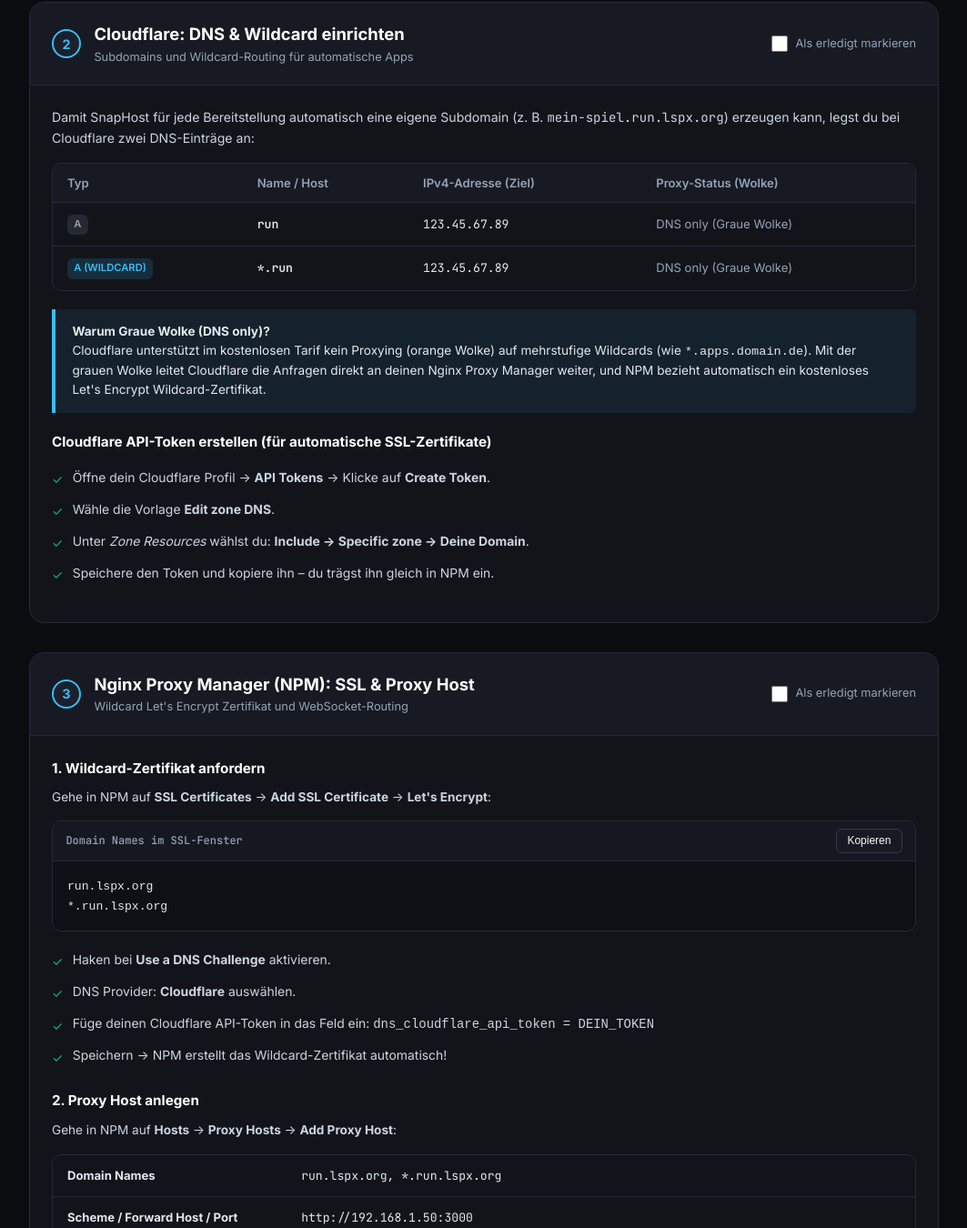
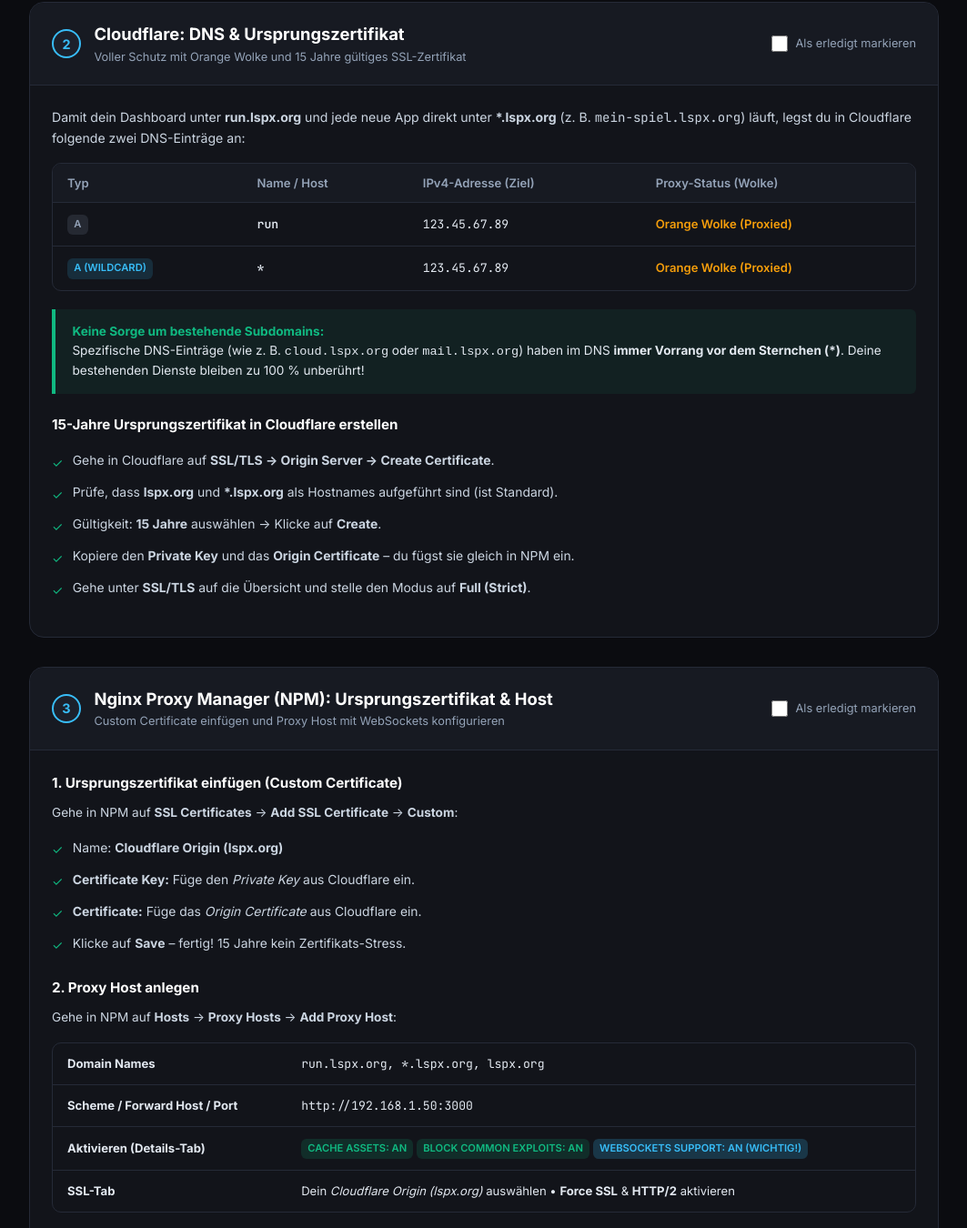
Before and after one commit to lspx-1/snaphost, a website: page public/setup-guide.html in a window 1280 px wide. Shown: the part 1171-2521 px from the top of the page at 91% size, without its empty margins (108-1171 px from the left). Drawn offline with Linux system fonts and the light colour scheme.

Commit message:
Configure lspx.org with run.lspx.org dashboard and Cloudflare Origin Cert

```diff
--- a/public/setup-guide.html
+++ b/public/setup-guide.html
@@ -562,7 +562,7 @@
       <div class="config-grid">
         <div class="input-field">
           <label for="cfg-domain">Basis-Domain (Root Domain)</label>
-          <input type="text" id="cfg-domain" value="run.lspx.org" placeholder="z. B. run.lspx.org">
+          <input type="text" id="cfg-domain" value="lspx.org" placeholder="z. B. lspx.org">
         </div>
         <div class="input-field">
           <label for="cfg-wan-ip">Öffentliche IP (Cloudflare WAN)</label>
@@ -640,8 +640,8 @@
         <div class="step-title-wrap">
           <div class="step-number">2</div>
           <div>
-            <h2 class="step-title">Cloudflare: DNS &amp; Wildcard einrichten</h2>
-            <p class="step-subtitle">Subdomains und Wildcard-Routing für automatische Apps</p>
+            <h2 class="step-title">Cloudflare: DNS &amp; Ursprungszertifikat</h2>
+            <p class="step-subtitle">Voller Schutz mit Orange Wolke und 15 Jahre gültiges SSL-Zertifikat</p>
           </div>
         </div>
         <label class="step-checkbox-wrap">
@@ -652,7 +652,7 @@
 
       <div class="step-body">
         <p style="font-size:0.88rem;color:#cbd5e1;">
-          Damit SnapHost für jede Bereitstellung automatisch eine eigene Subdomain (z. B. <code class="font-mono" id="cf-preview-sub">mein-spiel.apps.meinedomain.de</code>) erzeugen kann, legst du bei Cloudflare zwei DNS-Einträge an:
+          Damit dein Dashboard unter <strong>run.lspx.org</strong> und jede neue App direkt unter <strong>*.lspx.org</strong> (z. B. <code class="font-mono">mein-spiel.lspx.org</code>) läuft, legst du in Cloudflare folgende zwei DNS-Einträge an:
         </p>
 
         <div class="table-wrap">
@@ -668,42 +668,46 @@
             <tbody>
               <tr>
                 <td><span class="tag-badge tag-dns">A</span></td>
-                <td><strong class="font-mono" id="cf-record-main">apps</strong></td>
+                <td><strong class="font-mono">run</strong></td>
                 <td><span class="font-mono text-wan-ip">123.45.67.89</span></td>
-                <td><span style="color:#94a3b8;">DNS only (Graue Wolke)</span></td>
+                <td><span style="color:#f59e0b;font-weight:600;">Orange Wolke (Proxied)</span></td>
               </tr>
               <tr>
                 <td><span class="tag-badge tag-wildcard">A (Wildcard)</span></td>
-                <td><strong class="font-mono" id="cf-record-wildcard">*.apps</strong></td>
+                <td><strong class="font-mono">*</strong></td>
                 <td><span class="font-mono text-wan-ip">123.45.67.89</span></td>
-                <td><span style="color:#94a3b8;">DNS only (Graue Wolke)</span></td>
+                <td><span style="color:#f59e0b;font-weight:600;">Orange Wolke (Proxied)</span></td>
               </tr>
             </tbody>
           </table>
         </div>
 
-        <div class="info-alert">
-          <strong>Warum Graue Wolke (DNS only)?</strong><br>
-          Cloudflare unterstützt im kostenlosen Tarif kein Proxying (orange Wolke) auf mehrstufige Wildcards (wie <code>*.apps.domain.de</code>). Mit der grauen Wolke leitet Cloudflare die Anfragen direkt an deinen Nginx Proxy Manager weiter, und NPM bezieht automatisch ein kostenloses Let's Encrypt Wildcard-Zertifikat.
+        <div class="info-alert" style="background:rgba(16,185,129,0.08);border-color:var(--status-success);">
+          <strong style="color:var(--status-success);">Keine Sorge um bestehende Subdomains:</strong><br>
+          Spezifische DNS-Einträge (wie z. B. <code>cloud.lspx.org</code> oder <code>mail.lspx.org</code>) haben im DNS <strong>immer Vorrang vor dem Sternchen (*)</strong>. Deine bestehenden Dienste bleiben zu 100 % unberührt!
         </div>
 
-        <h3 style="font-size:0.95rem;margin:1.2rem 0 0.5rem;color:#fff;">Cloudflare API-Token erstellen (für automatische SSL-Zertifikate)</h3>
+        <h3 style="font-size:0.95rem;margin:1.4rem 0 0.5rem;color:#fff;">15-Jahre Ursprungszertifikat in Cloudflare erstellen</h3>
         <ul class="checklist">
           <li class="checklist-item">
             <span class="check-icon">&#10003;</span>
-            <span>Öffne dein Cloudflare Profil &rarr; <strong>API Tokens</strong> &rarr; Klicke auf <strong>Create Token</strong>.</span>
+            <span>Gehe in Cloudflare auf <strong>SSL/TLS &rarr; Origin Server &rarr; Create Certificate</strong>.</span>
           </li>
           <li class="checklist-item">
             <span class="check-icon">&#10003;</span>
-            <span>Wähle die Vorlage <strong>Edit zone DNS</strong>.</span>
+            <span>Prüfe, dass <strong>lspx.org</strong> und <strong>*.lspx.org</strong> als Hostnames aufgeführt sind (ist Standard).</span>
           </li>
           <li class="checklist-item">
             <span class="check-icon">&#10003;</span>
-            <span>Unter <em>Zone Resources</em> wählst du: <strong>Include &rarr; Specific zone &rarr; Deine Domain</strong>.</span>
+            <span>Gültigkeit: <strong>15 Jahre</strong> auswählen &rarr; Klicke auf <strong>Create</strong>.</span>
           </li>
           <li class="checklist-item">
             <span class="check-icon">&#10003;</span>
-            <span>Speichere den Token und kopiere ihn &ndash; du trägst ihn gleich in NPM ein.</span>
+            <span>Kopiere den <strong>Private Key</strong> und das <strong>Origin Certificate</strong> &ndash; du fügst sie gleich in NPM ein.</span>
+          </li>
+          <li class="checklist-item">
+            <span class="check-icon">&#10003;</span>
+            <span>Gehe unter <strong>SSL/TLS</strong> auf die Übersicht und stelle den Modus auf <strong>Full (Strict)</strong>.</span>
           </li>
         </ul>
       </div>
@@ -717,8 +721,8 @@
         <div class="step-title-wrap">
           <div class="step-number">3</div>
           <div>
-            <h2 class="step-title">Nginx Proxy Manager (NPM): SSL &amp; Proxy Host</h2>
-            <p class="step-subtitle">Wildcard Let's Encrypt Zertifikat und WebSocket-Routing</p>
+            <h2 class="step-title">Nginx Proxy Manager (NPM): Ursprungszertifikat &amp; Host</h2>
+            <p class="step-subtitle">Custom Certificate einfügen und Proxy Host mit WebSockets konfigurieren</p>
           </div>
         </div>
         <label class="step-checkbox-wrap">
@@ -728,36 +732,27 @@
       </div>
 
       <div class="step-body">
-        <h3 style="font-size:0.95rem;margin-bottom:0.6rem;color:#fff;">1. Wildcard-Zertifikat anfordern</h3>
+        <h3 style="font-size:0.95rem;margin-bottom:0.6rem;color:#fff;">1. Ursprungszertifikat einfügen (Custom Certificate)</h3>
         <p style="font-size:0.85rem;color:#cbd5e1;margin-bottom:0.6rem;">
-          Gehe in NPM auf <strong>SSL Certificates</strong> &rarr; <strong>Add SSL Certificate</strong> &rarr; <strong>Let's Encrypt</strong>:
+          Gehe in NPM auf <strong>SSL Certificates</strong> &rarr; <strong>Add SSL Certificate</strong> &rarr; <strong>Custom</strong>:
         </p>
-
-        <div class="code-box">
-          <div class="code-box-header">
-            <span class="code-title">Domain Names im SSL-Fenster</span>
-            <button class="btn btn-secondary btn-sm" onclick="copySnippet('snippet-ssl-domains')">Kopieren</button>
-          </div>
-          <pre id="snippet-ssl-domains"><code>apps.meinedomain.de
-*.apps.meinedomain.de</code></pre>
-        </div>
 
         <ul class="checklist">
           <li class="checklist-item">
             <span class="check-icon">&#10003;</span>
-            <span>Haken bei <strong>Use a DNS Challenge</strong> aktivieren.</span>
+            <span>Name: <strong>Cloudflare Origin (lspx.org)</strong></span>
           </li>
           <li class="checklist-item">
             <span class="check-icon">&#10003;</span>
-            <span>DNS Provider: <strong>Cloudflare</strong> auswählen.</span>
+            <span><strong>Certificate Key:</strong> Füge den <em>Private Key</em> aus Cloudflare ein.</span>
           </li>
           <li class="checklist-item">
             <span class="check-icon">&#10003;</span>
-            <span>Füge deinen Cloudflare API-Token in das Feld ein: <code>dns_cloudflare_api_token = DEIN_TOKEN</code></span>
+            <span><strong>Certificate:</strong> Füge das <em>Origin Certificate</em> aus Cloudflare ein.</span>
           </li>
           <li class="checklist-item">
             <span class="check-icon">&#10003;</span>
-            <span>Speichern &rarr; NPM erstellt das Wildcard-Zertifikat automatisch!</span>
+            <span>Klicke auf <strong>Save</strong> &ndash; fertig! 15 Jahre kein Zertifikats-Stress.</span>
           </li>
         </ul>
 
@@ -771,7 +766,7 @@
             <tbody>
               <tr>
                 <td><strong>Domain Names</strong></td>
-                <td><span class="font-mono text-domain-pair">apps.meinedomain.de, *.apps.meinedomain.de</span></td>
+                <td><span class="font-mono">run.lspx.org, *.lspx.org, lspx.org</span></td>
               </tr>
               <tr>
                 <td><strong>Scheme / Forward Host / Port</strong></td>
@@ -787,7 +782,7 @@
               </tr>
               <tr>
                 <td><strong>SSL-Tab</strong></td>
-                <td>Wildcard-Zertifikat auswählen &bull; <strong>Force SSL</strong> &amp; <strong>HTTP/2</strong> aktivieren</td>
+                <td>Dein <em>Cloudflare Origin (lspx.org)</em> auswählen &bull; <strong>Force SSL</strong> &amp; <strong>HTTP/2</strong> aktivieren</td>
               </tr>
             </tbody>
           </table>
@@ -992,33 +987,15 @@
     const inputPassword = document.getElementById('cfg-password');
 
     function updateDynamicContent() {
-      const domain = (inputDomain.value || 'run.lspx.org').trim();
+      const domain = (inputDomain.value || 'lspx.org').trim();
       const wanIp = (inputWanIp.value || '123.45.67.89').trim();
       const lanIp = (inputLanIp.value || '192.168.1.50').trim();
       const pwd = (inputPassword.value || 'SicheresAdminPasswort2026!').trim();
 
-      // Cloudflare Domain parts
-      const domainParts = domain.split('.');
-      let subPrefix = 'apps';
-      if (domainParts.length > 2) {
-        subPrefix = domainParts[0];
-      }
-
-      document.getElementById('cf-record-main').textContent = subPrefix;
-      document.getElementById('cf-record-wildcard').textContent = '*.' + subPrefix;
-      document.getElementById('cf-preview-sub').textContent = 'mein-spiel.' + domain;
-
-      // Update WAN IPs
+      // Update WAN & LAN IPs
       document.querySelectorAll('.text-wan-ip').forEach(el => el.textContent = wanIp);
       document.querySelectorAll('.text-lan-ip').forEach(el => el.textContent = lanIp);
-      document.querySelectorAll('.text-live-url').forEach(el => el.textContent = 'https://' + domain);
-      document.querySelectorAll('.text-domain-pair').forEach(el => el.textContent = `${domain}, *.${domain}`);
-
-      // SSL Snippet
-      const sslSnippet = document.getElementById('snippet-ssl-domains');
-      if (sslSnippet) {
-        sslSnippet.innerHTML = `<code>${domain}\n*.${domain}</code>`;
-      }
+      document.querySelectorAll('.text-live-url').forEach(el => el.textContent = 'https://run.' + domain);
 
       // .env snippet
       const envSnippet = document.getElementById('snippet-env-content');
@@ -1027,7 +1004,7 @@
 HOST=0.0.0.0
 NODE_ENV=production
 ROOT_DOMAIN=${domain}
-ADMIN_SUBDOMAIN=admin
+ADMIN_SUBDOMAIN=run
 ADMIN_PASSWORD=${pwd}
 JWT_SECRET=super-geheimer-zufallsschluessel-fuer-snaphost-prod
 DATA_DIR=./data
```
Also changed, not shown: 1 other file.
